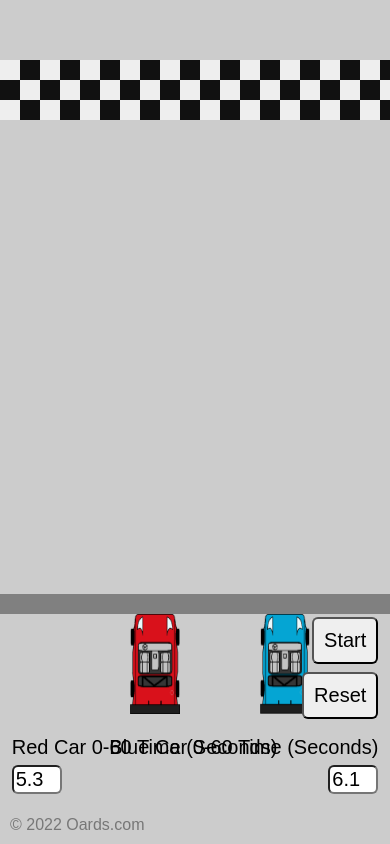
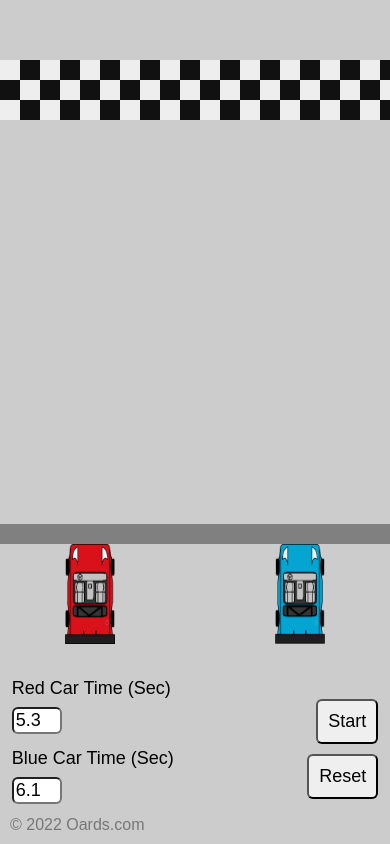
Before and after one commit to McGlothlin/0to60simulator, a plain HTML site: page index.html in a window 390 px wide. Drawn offline with Linux system fonts and the light colour scheme.

Commit message:
further mobile friendliness, fixed bug where blue car offset not accounted for in x offset

```diff
--- a/car.js
+++ b/car.js
@@ -1,3 +1,6 @@
+const carWidth = 50
+const carHeight = 100
+
 class Car {
     constructor(x, y, width, height, velocity, imagesrc) {
         this.x = x
@@ -23,9 +26,9 @@ class Car {
 }
 
 function initCar1() {
-    return new Car(canvas.width / 2 - (canvas.width / 6), startLinePosition + 20, 50, 100, 0, 'images/auto_red.png')
+    return new Car(canvas.width / 6, startLinePosition + 20, carWidth, carHeight, 0, 'images/auto_red.png')
 }
 
 function initCar2() {
-    return new Car(canvas.width / 2 + (canvas.width / 6), startLinePosition + 20, 50, 100, 0, 'images/auto_blue.png')
+    return new Car(canvas.width - canvas.width / 6 - carWidth, startLinePosition + 20, carWidth, carHeight, 0, 'images/auto_blue.png')
 }
--- a/index.html
+++ b/index.html
@@ -1,8 +1,8 @@
-<label for="car1input" style="position: fixed; left: 3vw; bottom: 85px">Red Car 0-60 Time (Seconds)</label>
-<input id="car1input" type="text" style="position: fixed; left: 3vw; bottom: 50px" value="5.3">
+<label for="car1input" style="position: fixed; left: 3vw; bottom: 145px">Red Car Time (Sec)</label>
+<input id="car1input" type="text" style="position: fixed; left: 3vw; bottom: 110px" value="5.3">
 
-<label for="car2input" style="position: fixed; right: 3vw; bottom: 85px">Blue Car 0-60 Time (Seconds)</label>
-<input id="car2input" type="text" style="position: fixed; right: 3vw; bottom: 50px" value="6.1">
+<label for="car2input" style="position: fixed; left: 3vw; bottom: 75px">Blue Car Time (Sec)</label>
+<input id="car2input" type="text" style="position: fixed; left: 3vw; bottom: 40px" value="6.1">
 
 <style>
     body {
@@ -14,16 +14,16 @@
     input {
         border-radius: 6px;
         font-family: sans-serif;
-        font-size: 20px;
+        font-size: 18px;
         width: 50px;
     }
     label {
         font-family: sans-serif;
-        font-size: 20px;
+        font-size: 18px;
     }
     button {
         font-family: sans-serif;
-        font-size: 20px;
+        font-size: 18px;
         border-radius: 6px;
     }
 </style>
@@ -31,6 +31,6 @@
 <script src="layout.js"></script>
 <script src="car.js"></script>
 <script src="index.js"></script>
-<button id="start" type="button" style="position: fixed; right: 3vw; bottom: 180px; padding: 10px;" onclick="startAnimating(monitorRefreshRate)">Start</button>
-<button id="reset" type="button" style="position: fixed; right: 3vw; bottom: 125px; padding: 10px;" onclick="reset()">Reset</button>
+<button id="start" type="button" style="position: fixed; right: 3vw; bottom: 100px; padding: 10px;" onclick="startAnimating(monitorRefreshRate)">Start</button>
+<button id="reset" type="button" style="position: fixed; right: 3vw; bottom: 45px; padding: 10px;" onclick="reset()">Reset</button>
 <footer id="watermark" style="color: #777777; bottom: 10px; left: 10px; position: fixed; font-family: sans-serif;">&copy; 2022 Oards.com</footer>
--- a/index.js
+++ b/index.js
@@ -5,7 +5,7 @@ var isAnimating = 0
 canvas.width = innerWidth
 canvas.height = innerHeight
 
-const startLinePosition = canvas.height - 250
+const startLinePosition = canvas.height - 320
 const finishLinePosition = 100
 const raceDistance = startLinePosition - finishLinePosition
 const monitorRefreshRate = 60
```
